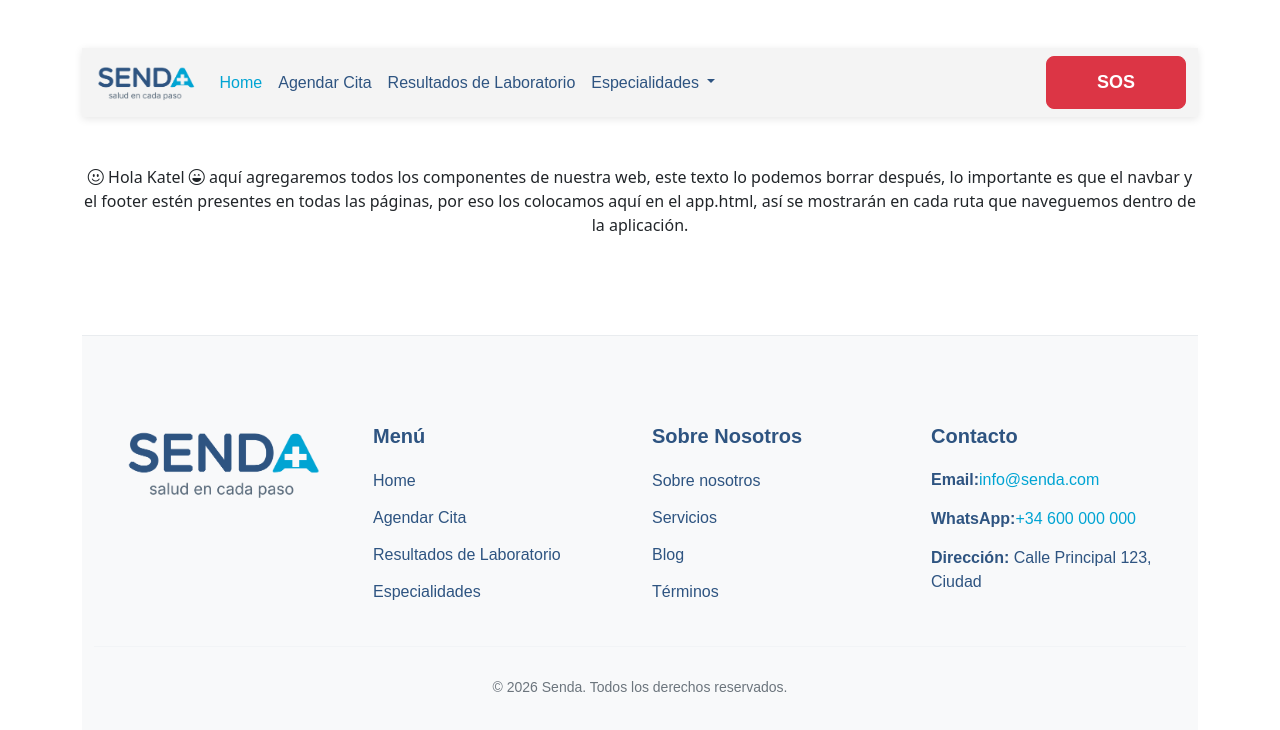
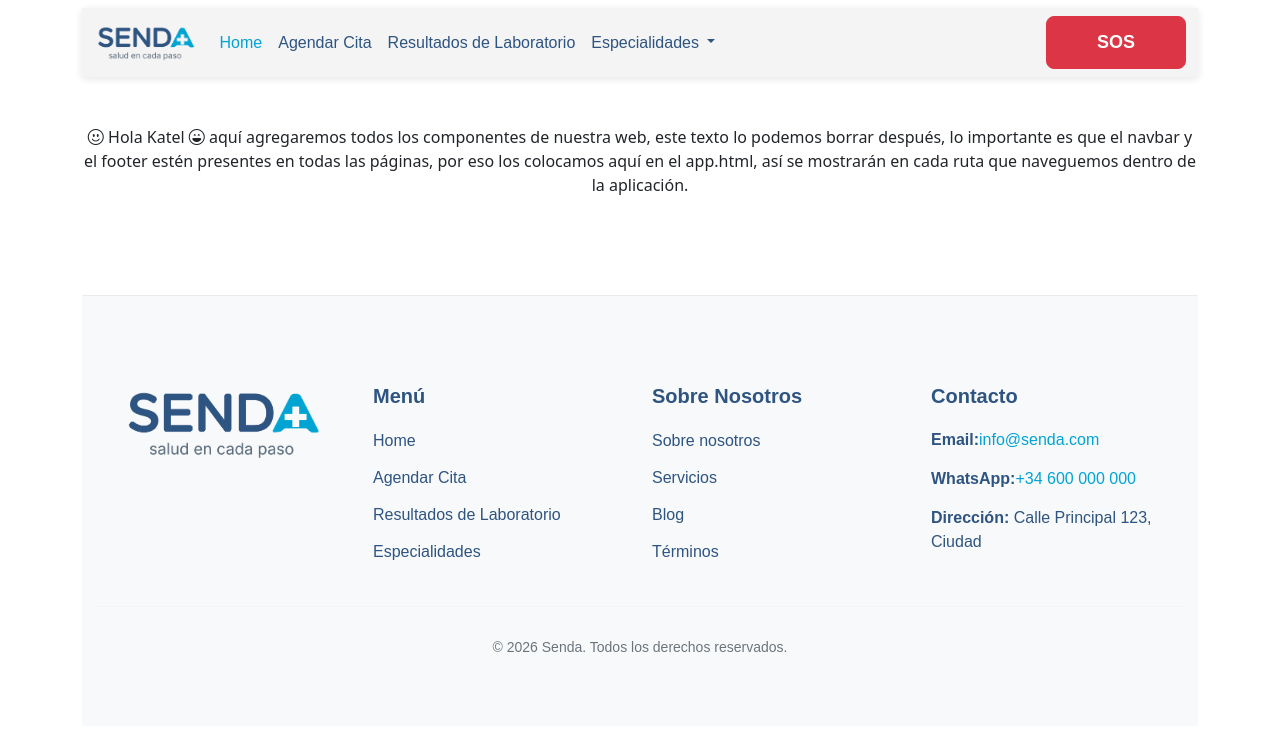
Before and after one commit to Dannysaurio593/Senda-V2, an Angular app: page / in a window 1280 px wide. Shown: the top 730 px of the page. Built offline with nearby package versions, Linux system fonts and the light colour scheme.

Commit message:
arreglé el espacio  superior del navbar

```diff
--- a/src/app/app.html
+++ b/src/app/app.html
@@ -1,7 +1,7 @@
 
 <div class="container">
   <div class="row">
-    <div class="col mt-5">
+    <div class="col mt-2">
       <app-navbar></app-navbar>
     </div>
   </div>
```
